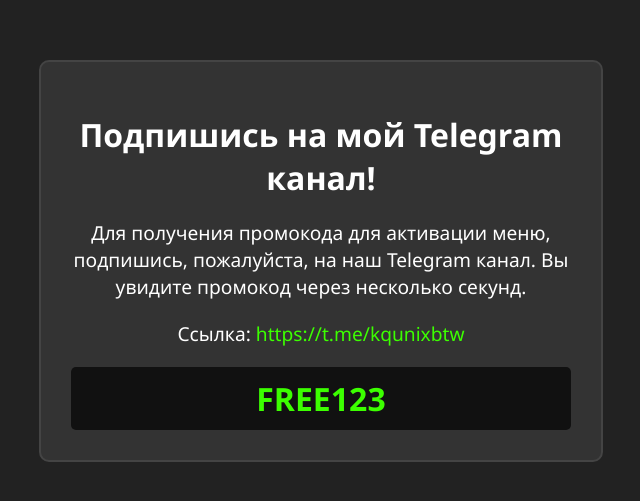
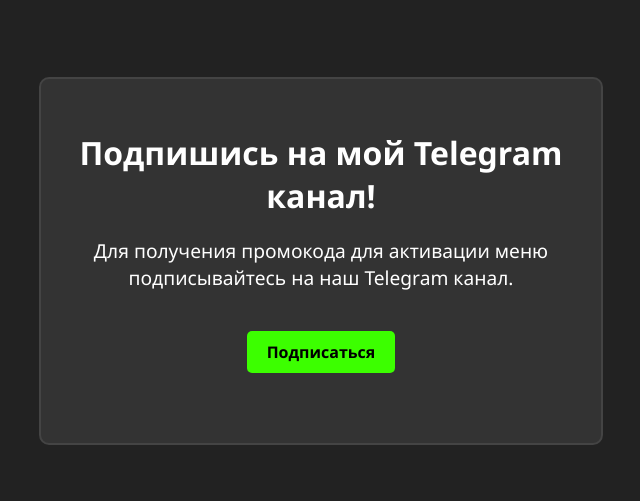
Before and after one commit to kqunix/idk, a plain HTML site: page index.html in a window 1280 px wide. Shown: the part 139-640 px from the top of the page, without its empty margins (319-959 px from the left). Drawn offline with Linux system fonts and the light colour scheme.

Commit message:
Update index.html

```diff
--- a/index.html
+++ b/index.html
@@ -3,7 +3,7 @@
 <head>
   <meta charset="UTF-8">
   <meta name="viewport" content="width=device-width, initial-scale=1">
-  <title>Подпишись на Telegram!</title>
+  <title>Подпишись и получи промокод!</title>
   <style>
     body {
       margin: 0;
@@ -33,6 +33,21 @@
       font-size: 1.2rem;
       margin-bottom: 20px;
     }
+    a {
+      display: inline-block;
+      margin: 20px 0;
+      padding: 10px 20px;
+      background-color: #3cff00;
+      color: #000;
+      text-decoration: none;
+      border-radius: 5px;
+      font-weight: bold;
+    }
+    .status {
+      margin-top: 20px;
+      font-size: 1.2rem;
+      color: #3cff00;
+    }
     .promo {
       font-size: 2rem;
       font-weight: bold;
@@ -43,30 +58,31 @@
       margin-top: 20px;
       display: none;
     }
-    a {
-      color: #3cff00;
-      text-decoration: none;
-    }
   </style>
 </head>
 <body>
   <div class="container">
     <h1>Подпишись на мой Telegram канал!</h1>
     <p>
-      Для получения промокода для активации меню, подпишись, пожалуйста, на наш Telegram канал.
-      Вы увидите промокод через несколько секунд.
+      Для получения промокода для активации меню подписывайтесь на наш Telegram канал.
     </p>
-    <p>
-      Ссылка: <a href="https://t.me/YourTelegramChannel" target="_blank">https://t.me/kqunixbtw</a>
-    </p>
+    <!-- Ссылка открывается в новой вкладке, чтобы пользователь не покидал ваш сайт -->
+    <a id="telegramLink" href="https://t.me/kqunixbtw" target="_blank">Подписаться</a>
+    <div class="status" id="statusMessage"></div>
     <div class="promo" id="promoCode">FREE123</div>
   </div>
 
   <script>
-    // Выводим промокод через 3 секунды после загрузки страницы
-    window.addEventListener("load", function() {
+    // При нажатии на ссылку запускаем таймер 3 секунды.
+    document.getElementById("telegramLink").addEventListener("click", function() {
+      // Если пользователь нажал на ссылку, показываем сообщение, что подписка в процессе.
+      const status = document.getElementById("statusMessage");
+      status.textContent = "Подписка оформляется, ожидайте промокод...";
+
+      // Через 3 секунды показываем промокод
       setTimeout(function() {
         document.getElementById("promoCode").style.display = "block";
+        status.textContent = "Промокод получен!";
       }, 3000);
     });
   </script>
```
